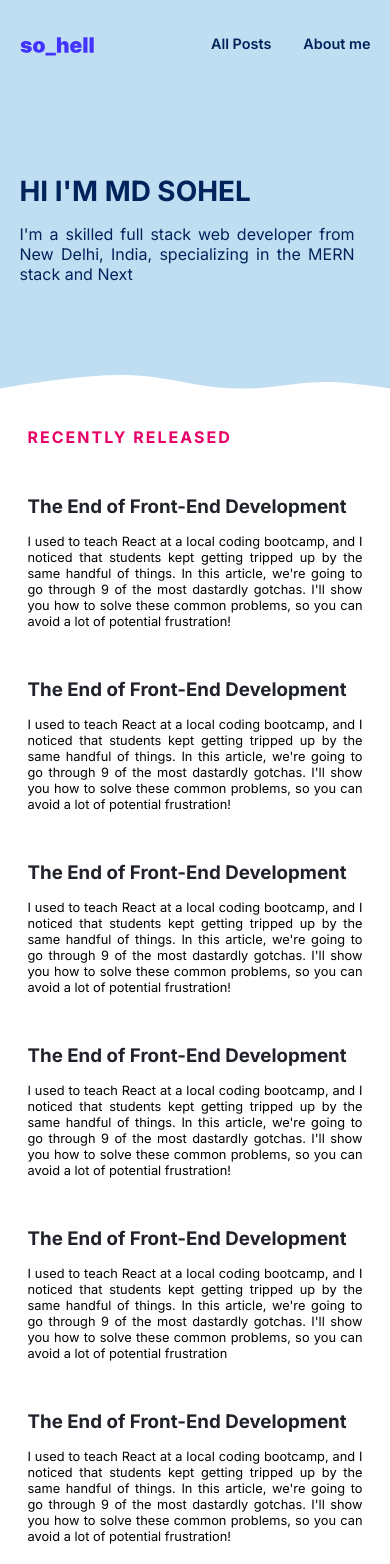
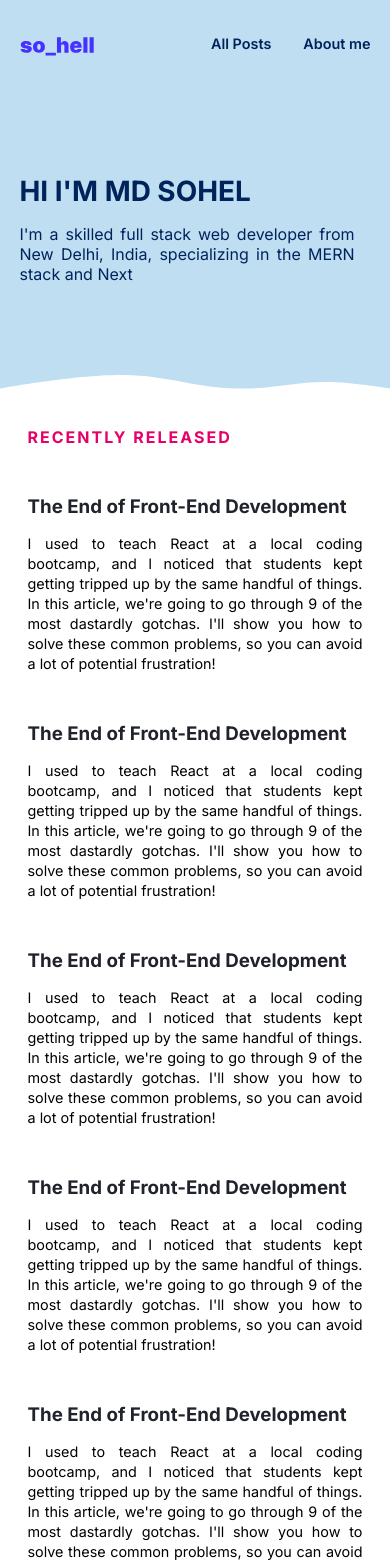
Before and after one commit to noobCode-69/personal-blogging, a Next.js app: page / in a window 390 px wide. Shown: the top 1564 px of the page. Built offline with nearby package versions, Linux system fonts and the light colour scheme.

Commit message:
responsive

```diff
--- a/components/home/homeContent/homeContent.module.css
+++ b/components/home/homeContent/homeContent.module.css
@@ -78,8 +78,8 @@
 @media (max-width: 650px) {
   .blog p {
     text-align: justify;
-    line-height: 1rem;
-    font-size: 0.8rem;
+    line-height: 1.25rem;
+    font-size: 0.9rem;
     max-width: 60ch;
   }
 
@@ -92,17 +92,27 @@
     padding: 2rem 0.5rem 5rem 0.5rem;
 
   }
+  .content-left {
+    width: 100% !important;
+  }
 }
 
 
 
 @media (max-width: 1300px) {
+
   .content {
     flex-direction: column;
     align-items: center;
   }
+  .content-left {
+    width: 90%;
+  }
   .content-right {
     display: none;
+  }
+  .blog p {
+    max-width: 100ch;
   }
   .blogs-container {
     gap : 3rem;
```
